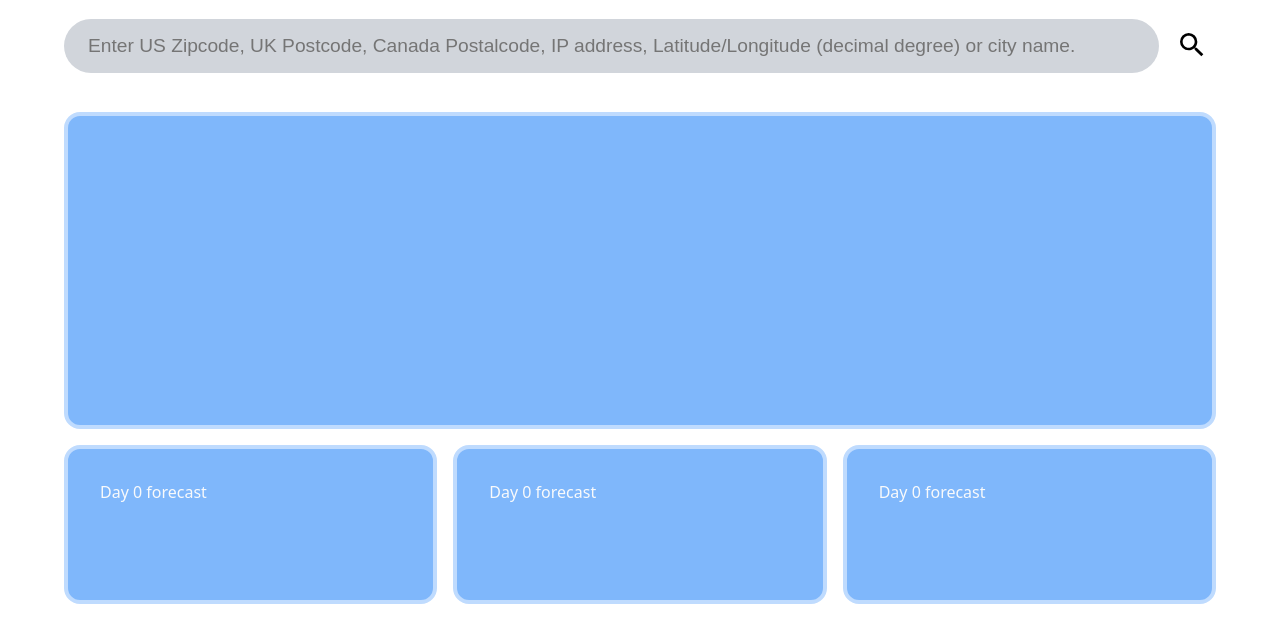
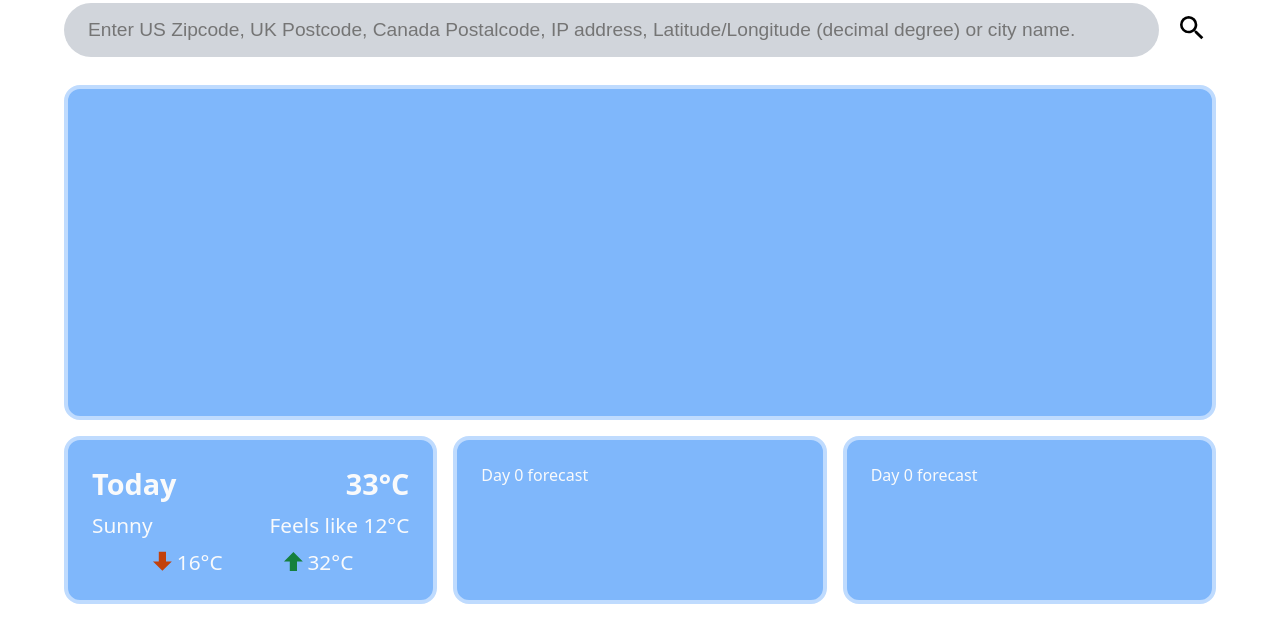
Before and after one commit to nimit-pasricha/weather-app, a website built with webpack: page src/index.html in a window 1280 px wide. Shown: the part 132-774 px from the top of the page. Built offline with nearby package versions, Linux system fonts and the light colour scheme; no server answers.

Commit message:
Statically style the forecast div

```diff
--- a/src/index.html
+++ b/src/index.html
@@ -25,9 +25,42 @@
     </form>
     <div class="weather">
       <div class="current-weather"></div>
-      <div class="day0-forecast">Day 0 forecast</div>
-      <div class="day1-forecast">Day 0 forecast</div>
-      <div class="day2-forecast">Day 0 forecast</div>
+      <div class="day0 forecast">
+        <div class="day-and-temperature">
+          <div class="day-name">Today</div>
+          <div class="average-temperature">33°C</div>
+        </div>
+        <div class="forecast-condition-and-feels-like">
+          <div class="">Sunny</div>
+          <div class="feels-like-forecast">Feels like 12°C</div>
+        </div>
+        <div class="min-and-max-temperature">
+          <div class="min-temperature">
+            <svg
+              xmlns="http://www.w3.org/2000/svg"
+              viewBox="0 0 24 24"
+              class="down-arrow"
+            >
+              <title>arrow-down-bold</title>
+              <path d="M9,4H15V12H19.84L12,19.84L4.16,12H9V4Z" />
+            </svg>
+            <div class="temperature-value">16°C</div>
+          </div>
+          <div class="max-temperature">
+            <svg
+              xmlns="http://www.w3.org/2000/svg"
+              viewBox="0 0 24 24"
+              class="up-arrow"
+            >
+              <title>arrow-up-bold</title>
+              <path d="M15,20H9V12H4.16L12,4.16L19.84,12H15V20Z" />
+            </svg>
+            <div class="temperature-value">32°C</div>
+          </div>
+        </div>
+      </div>
+      <div class="day1 forecast">Day 0 forecast</div>
+      <div class="day2 forecast">Day 0 forecast</div>
     </div>
   </body>
 </html>
--- a/src/style.css
+++ b/src/style.css
@@ -104,7 +104,8 @@ div.current-weather {
   gap: 16px;
 }
 
-.current-weather > div {
+.current-weather > div,
+.forecast > div {
   display: flex;
   justify-content: space-between;
   align-items: center;
@@ -146,3 +147,43 @@ div.other-data > div {
   display: flex;
   gap: 16px;
 }
+
+div.forecast {
+  display: flex;
+  flex-direction: column;
+  gap: 8px;
+  padding: 24px;
+}
+
+.day-and-temperature {
+  font-size: 1.8rem;
+  font-weight: 600;
+}
+
+.forecast-condition-and-feels-like {
+  font-size: 1.3rem;
+}
+
+div.min-and-max-temperature {
+  justify-content: space-evenly;
+  margin-top: auto;
+  font-size: 1.3rem;
+}
+
+.min-and-max-temperature > div {
+  display: flex;
+  align-items: center;
+  justify-content: center;
+}
+
+.min-and-max-temperature svg {
+  height: 1.8rem;
+}
+
+.up-arrow {
+  fill: #15803d;
+}
+
+.down-arrow {
+  fill: #c2410c;
+}
```
